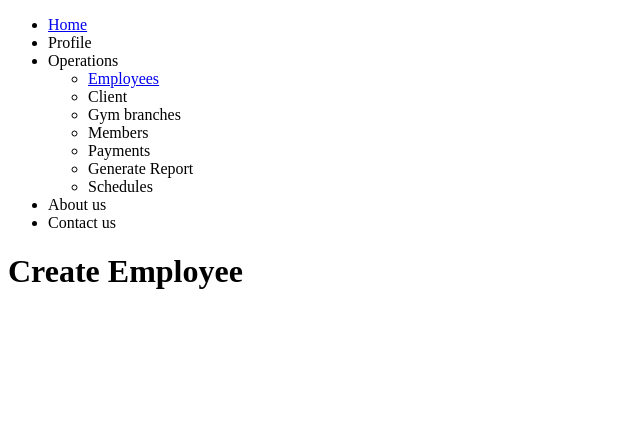
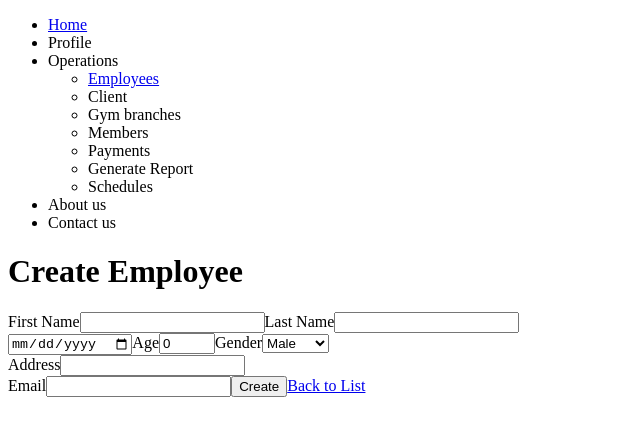
Before and after one commit to ian-afk/GYM_PROJECT_mern, a React (Vite) app in the folder frontend/: page /employees/create in a window 1280 px wide. Shown: the top 436 px of the page, without its empty margins (0-640 px from the left). Built offline with nearby package versions, Linux system fonts and the light colour scheme.

Commit message:
add create employee functionality and fix label of edit

```diff
--- a/frontend/src/pages/Employee/EmployeeCreate.jsx
+++ b/frontend/src/pages/Employee/EmployeeCreate.jsx
@@ -1,3 +1,107 @@
+import { useState } from 'react';
+import { Link } from 'react-router-dom';
+
 export default function EmployeeCreate() {
-  return <h1>Create Employee</h1>;
+  const [employee, setEmployee] = useState({
+    firstName: '',
+    lastName: '',
+    age: 0,
+    dob: '',
+    gender: '',
+    address: '',
+    email: '',
+  });
+  function handleChange(e) {
+    const { name, value } = e.target;
+
+    setEmployee((prev) => {
+      return { ...prev, [name]: value };
+    });
+  }
+  function handleSubmit(e) {
+    e.preventDefault();
+    const controller = new AbortController();
+    const url = `${import.meta.env.VITE_API_URL}/employees`;
+    const request = {
+      signal: controller.signal,
+      method: 'POST',
+      headers: {
+        'Content-Type': 'application/json',
+      },
+      body: JSON.stringify({
+        firstName: employee.firstName,
+        lastName: employee.lastName,
+        gender: employee.gender,
+        age: employee.age,
+        dob: employee.dob,
+        address: employee.address,
+        email: employee.email,
+      }),
+    };
+
+    fetch(url, request).then((res) =>
+      res.json().then((json) => console.log(json))
+    );
+  }
+  return (
+    <>
+      <h1>Create Employee</h1>
+      <form onSubmit={handleSubmit}>
+        <label>First Name</label>
+        <input
+          type="text"
+          name="firstName"
+          value={employee.firstName}
+          onChange={handleChange}
+        />
+        <label>Last Name</label>
+        <input
+          type="text"
+          name="lastName"
+          value={employee.lastName}
+          onChange={handleChange}
+        />
+        <br />
+        <input
+          type="date"
+          name="dob"
+          value={employee.dob}
+          onChange={handleChange}
+        />
+        <label>Age</label>
+        <input
+          type="number"
+          name="age"
+          min={18}
+          max={50}
+          value={employee.age}
+          onChange={handleChange}
+        />
+        <label>Gender</label>
+        <select value={employee.gender} name="gender" onChange={handleChange}>
+          <option value="male">Male</option>
+          <option value="female">Female</option>
+        </select>
+        <br />
+        <labe>Address</labe>
+        <input
+          type="text"
+          value={employee.address}
+          name="address"
+          onChange={handleChange}
+        />
+        <br />
+        <labe>Email</labe>
+        <input
+          type="text"
+          value={employee.email}
+          name="email"
+          onChange={handleChange}
+        />
+
+        <button type="submit">Create</button>
+        <Link to={'/employees'}>Back to List</Link>
+      </form>
+    </>
+  );
 }
--- a/frontend/src/pages/Employee/EmployeeView.jsx
+++ b/frontend/src/pages/Employee/EmployeeView.jsx
@@ -106,14 +106,24 @@ export default function EmployeeView() {
             disabled={disabled}
           />
           <br />
+          <label>Birth date</label>
+          <input
+            type="date"
+            name="dob"
+            value={employee.dob}
+            onChange={handleChange}
+          />
+          <label>Age</label>
           <input
             type="number"
             name="age"
+            min={18}
+            max={50}
             value={employee.age}
             onChange={handleChange}
-            disabled={disabled}
           />
-
+          <br />
+          <label>Gender</label>
           <select
             value={employee.gender}
             name="gender"
@@ -124,6 +134,7 @@ export default function EmployeeView() {
             <option value="female">Female</option>
           </select>
           <br />
+          <label>Address</label>
           <input
             type="text"
             value={employee.address}
@@ -131,6 +142,15 @@ export default function EmployeeView() {
             onChange={handleChange}
             disabled={disabled}
           />
+          <br />
+          <label>Email</label>
+          <input
+            type="text"
+            name="email"
+            value={employee.email}
+            onChange={handleChange}
+            disabled={disabled}
+          ></input>
 
           {!disabled && <button type="submit">Save</button>}
           <>
--- a/frontend/src/pages/Home/Home.jsx
+++ b/frontend/src/pages/Home/Home.jsx
@@ -1,5 +1,4 @@
 import Header from './Header';
-import Nav from '../../components/Nav';
 import Loginout from '../../components/Loginout';
 import Footer from './Footer';
 
```
